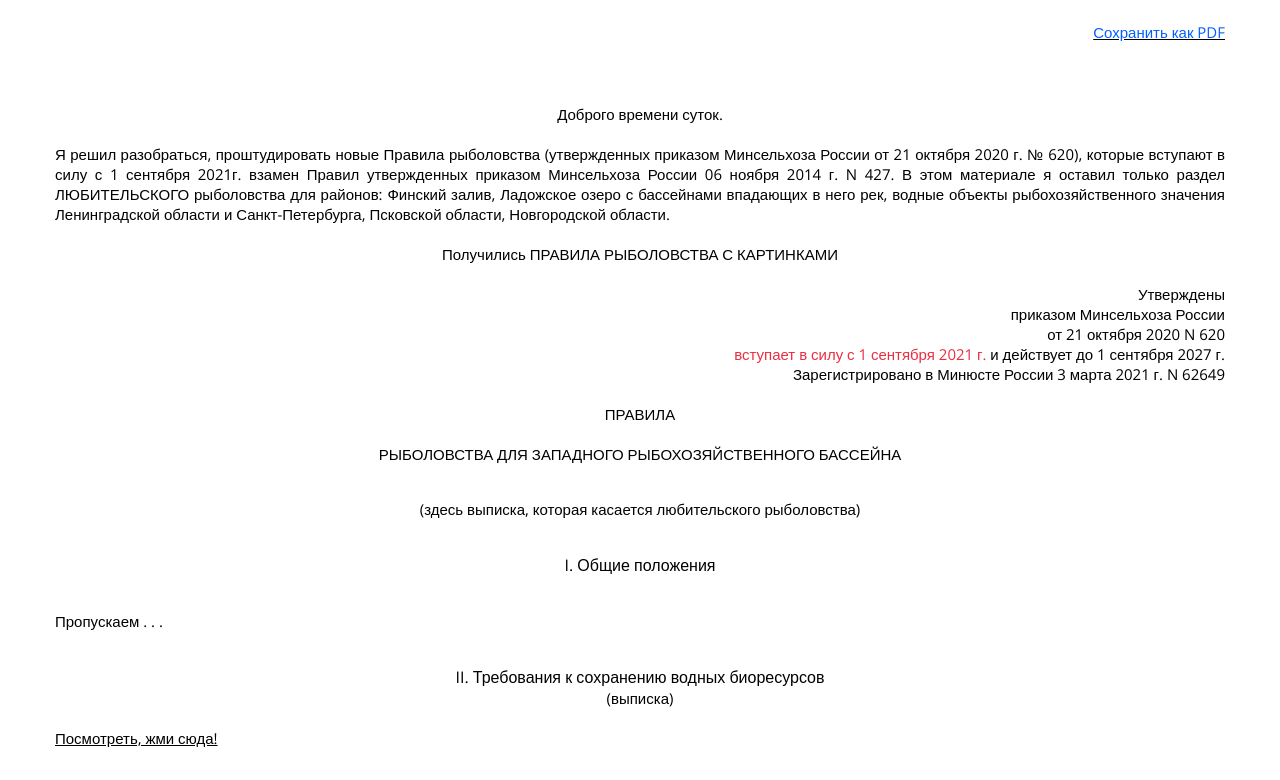
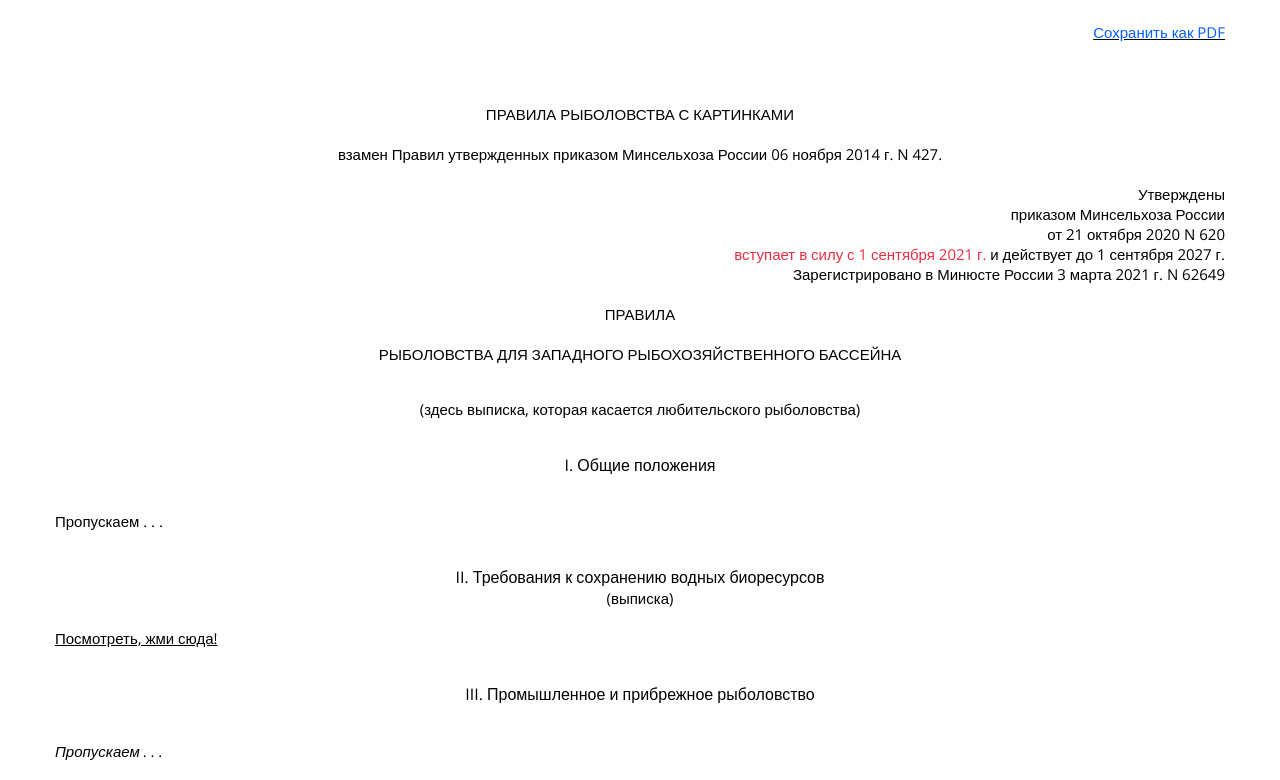
Before and after one commit to shal-work/fishing, a plain HTML site: page index.html in a window 1280 px wide. Shown: the top 780 px of the page. Drawn offline with nearby package versions, Linux system fonts and the light colour scheme.

```diff
--- a/index.html
+++ b/index.html
@@ -22,12 +22,10 @@
             </a>
 
             <p class="text-center fz-15 m20">
-                Доброго времени суток. </p>
-
-            <p class="pWidth fz-15">
-                Я решил разобраться, проштудировать новые Правила рыболовства (утвержденных приказом Минсельхоза России от 21 октября 2020 г. № 620), которые вступают в силу с 1 сентября 2021г. взамен Правил утвержденных приказом Минсельхоза России 06 ноября 2014 г. N 427. В этом материале я оставил только раздел ЛЮБИТЕЛЬСКОГО рыболовства для районов: Финский залив, Ладожское озеро с бассейнами впадающих в него рек, водные объекты рыбохозяйственного значения Ленинградской области и Санкт-Петербурга, Псковской области, Новгородской области.</p>
-            <p class="text-center fz-15 m20">
-                Получились ПРАВИЛА РЫБОЛОВСТВА С КАРТИНКАМИ </p>
+                ПРАВИЛА РЫБОЛОВСТВА С КАРТИНКАМИ </p>
+
+                <p class="text-center fz-15">
+                    взамен Правил утвержденных приказом Минсельхоза России 06 ноября 2014 г. N 427.</p>
 
             <p class="pRight fz-15 mt-20 mb-0">
                 Утверждены </p>
```
